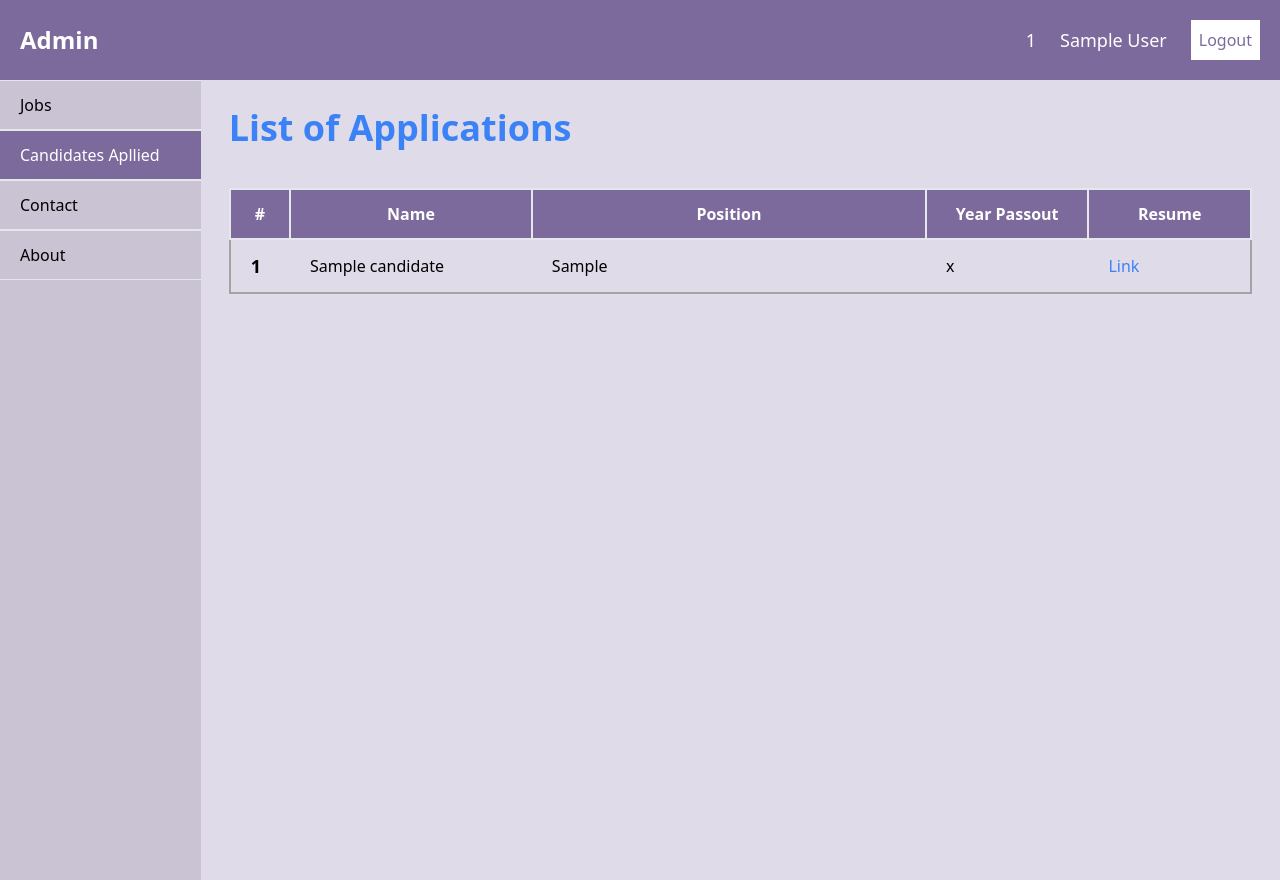
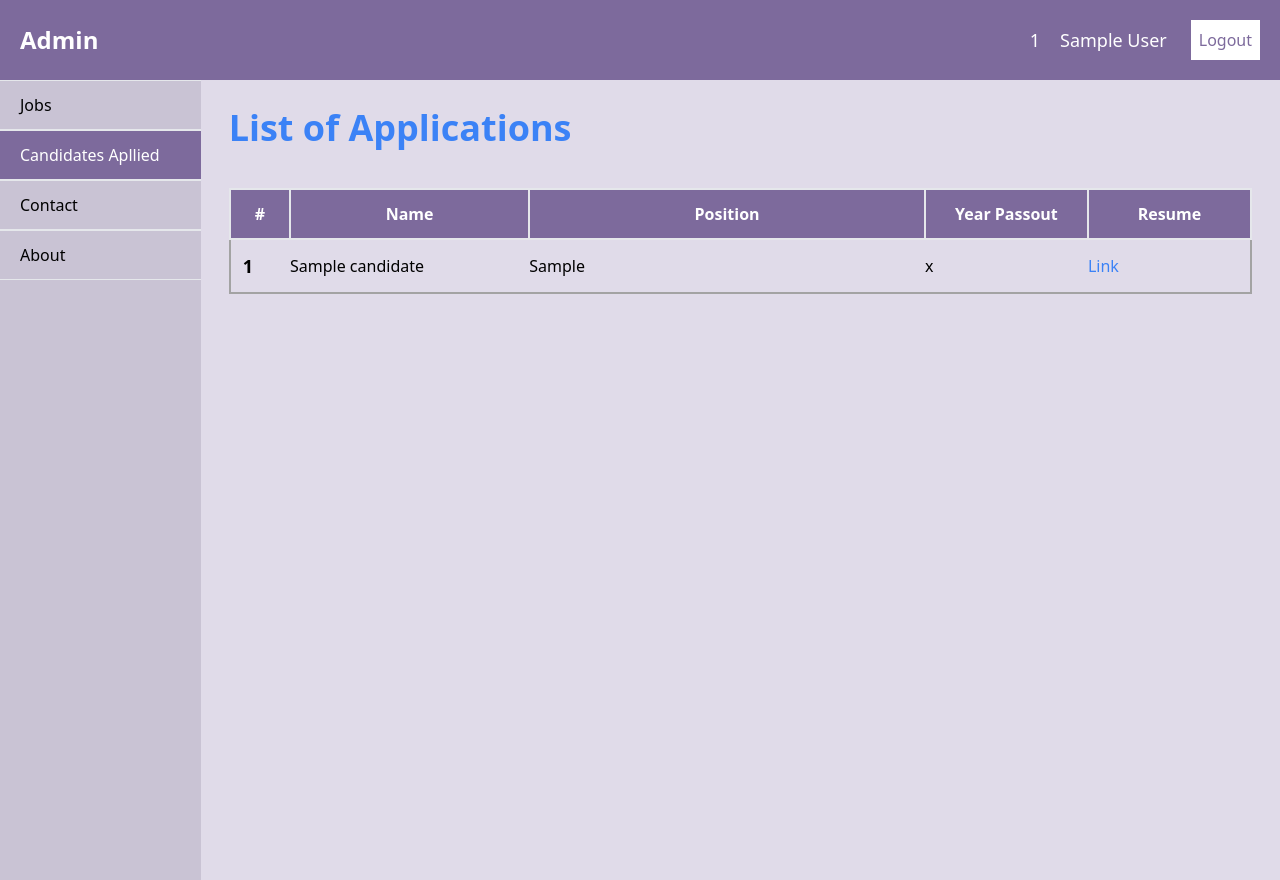
Before and after one commit to Mayank-Jain-1/LinkedOut, a PHP site: page /candidates.php in a window 1280 px wide. Run offline with PHP 8.4, Linux system fonts and the light colour scheme; the visitor is signed in with stand-in values (Sample User, id 1); tables that the repository leaves empty or names only in its code hold one stand-in row (values such as "Sample post").

Commit message:
fixed all responsiveness

```diff
--- a/src/candidates.php
+++ b/src/candidates.php
@@ -59,6 +59,7 @@ if (isset($_POST['logout'])) {
   <nav class="w-full text-white flex items-center justify-between h-20 bg-primary px-5">
     <h1 class="text-2xl font-semibold">Admin</h1>
     <ul class="flex items-center space-x-6 float-right justify-between">
+      <div class="flex flex-col md:flex-row md:space-x-5">
         <p class="text-lg"><?php
                             echo $_SESSION['phone'];
                             ?>
@@ -67,6 +68,7 @@ if (isset($_POST['logout'])) {
                             echo $_SESSION['name'];
                             ?>
         </p>
+      </div>
       <form action="jobs.php" method="post">
         <input id="logout" value="Logout" type="submit" name="logout" value="logout" class="bg-white text-primary p-2 cursor-pointer"></input>
       </form>
@@ -79,15 +81,15 @@ if (isset($_POST['logout'])) {
       <a class="py-3 px-5 border-y inline-block md:block cursor-pointer hover:bg-faded">Contact</a>
       <a class="py-3 px-5 border-y inline-block md:block cursor-pointer hover:bg-faded">About</a>
     </ul>
-    <div class="p-5 md:p-7 w-full">
+    <div class="p-3 md:p-7 w-full">
       <h1 class="text-blue-500 text-4xl font-semibold">List of Applications</h1>
       <table class="w-full my-10 border-2 border-neutral-400 ">
         <tr>
-          <th class=" px-6 bg-primary text-white border-2 py-3">#</th>
-          <th class=" w-3/12 bg-primary text-white border-2 p-3">Name</th>
-          <th class=" w-5/12 bg-primary text-white border-2 p-3">Position</th>
-          <th class=" w-2/12 bg-primary text-white border-2 p-3">Year Passout</th>
-          <th class=" w-2/12 bg-primary text-white border-2 p-3">Resume</th>
+          <th class="px-2 md:px-6 bg-primary text-white border-2 py-3">#</th>
+          <th class=" w-3/12 bg-primary text-white border-2 py-3 px-2 md:px-3">Name</th>
+          <th class=" w-5/12 bg-primary text-white border-2 py-3 px-2 md:px-3">Position</th>
+          <th class=" w-2/12 bg-primary text-white border-2 py-3 px-2 md:px-3">Year Passout</th>
+          <th class=" w-2/12 bg-primary text-white border-2 py-3 px-2 md:px-3">Resume</th>
         </tr>
         <?php
         while ($row = mysqli_fetch_array($candidates)) {
@@ -96,11 +98,11 @@ if (isset($_POST['logout'])) {
           $passout = $row['passout'];
           $resume = $row['resume'];
           echo "<tr class='border-b-2 border-neutral-400'>
-              <td class='text-lg py-3 px-5 font-semibold'></td>
-              <td class='py-3 px-5'>$name</td=>
-              <td class='py-3 px-5'>$position</td>
-              <td class='py-3 px-5'>$passout</td>
-              <td class='py-3 px-5 text-blue-500'> <a href='$resume' target='_blank'>Link</a></td>
+              <td class='text-lg py-3  font-semibold pl-3'></td>
+              <td class='py-3 '>$name</td=>
+              <td class='py-3 '>$position</td>
+              <td class='py-3 '>$passout</td>
+              <td class='py-3  text-blue-500'> <a href='$resume' target='_blank'>Link</a></td>
             </tr>";
         }
         ?>
--- a/src/output.css
+++ b/src/output.css
@@ -545,11 +545,6 @@ video {
   margin: 1.75rem;
 }
 
-.mx-7 {
-  margin-left: 1.75rem;
-  margin-right: 1.75rem;
-}
-
 .my-10 {
   margin-top: 2.5rem;
   margin-bottom: 2.5rem;
@@ -836,9 +831,18 @@ video {
   padding: 1.25rem;
 }
 
+.p-1 {
+  padding: 0.25rem;
+}
+
 .px-10 {
   padding-left: 2.5rem;
   padding-right: 2.5rem;
+}
+
+.px-3 {
+  padding-left: 0.75rem;
+  padding-right: 0.75rem;
 }
 
 .px-4 {
@@ -876,12 +880,26 @@ video {
   padding-bottom: 1.75rem;
 }
 
+.px-2 {
+  padding-left: 0.5rem;
+  padding-right: 0.5rem;
+}
+
+.px-1 {
+  padding-left: 0.25rem;
+  padding-right: 0.25rem;
+}
+
 .pb-2 {
   padding-bottom: 0.5rem;
 }
 
 .pb-4 {
   padding-bottom: 1rem;
+}
+
+.pl-3 {
+  padding-left: 0.75rem;
 }
 
 .text-center {
@@ -1009,8 +1027,18 @@ tr td:first-child:before
     flex-direction: row;
   }
 
+  .md\:space-x-5 > :not([hidden]) ~ :not([hidden]) {
+    --tw-space-x-reverse: 0;
+    margin-right: calc(1.25rem * var(--tw-space-x-reverse));
+    margin-left: calc(1.25rem * calc(1 - var(--tw-space-x-reverse)));
+  }
+
   .md\:p-7 {
     padding: 1.75rem;
+  }
+
+  .md\:p-3 {
+    padding: 0.75rem;
   }
 
   .md\:px-10 {
@@ -1022,4 +1050,14 @@ tr td:first-child:before
     padding-left: 4rem;
     padding-right: 4rem;
   }
+
+  .md\:px-6 {
+    padding-left: 1.5rem;
+    padding-right: 1.5rem;
+  }
+
+  .md\:px-3 {
+    padding-left: 0.75rem;
+    padding-right: 0.75rem;
+  }
 }
```
Also changed, not shown: src/jobs.php (+7 -5 lines). Lines whose indentation alone changed are shown as unchanged.
